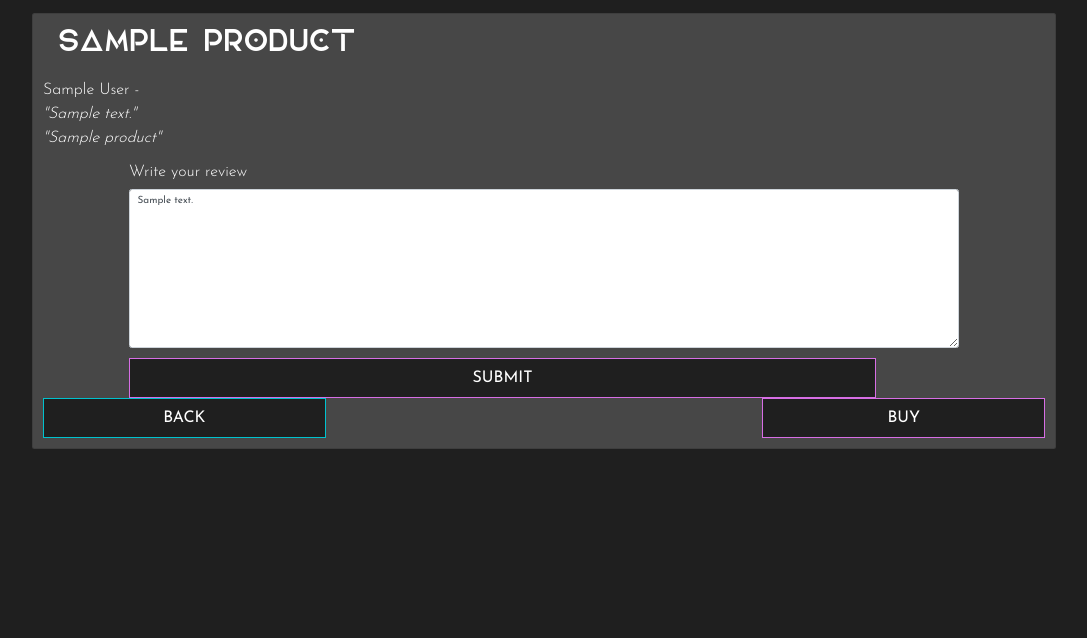
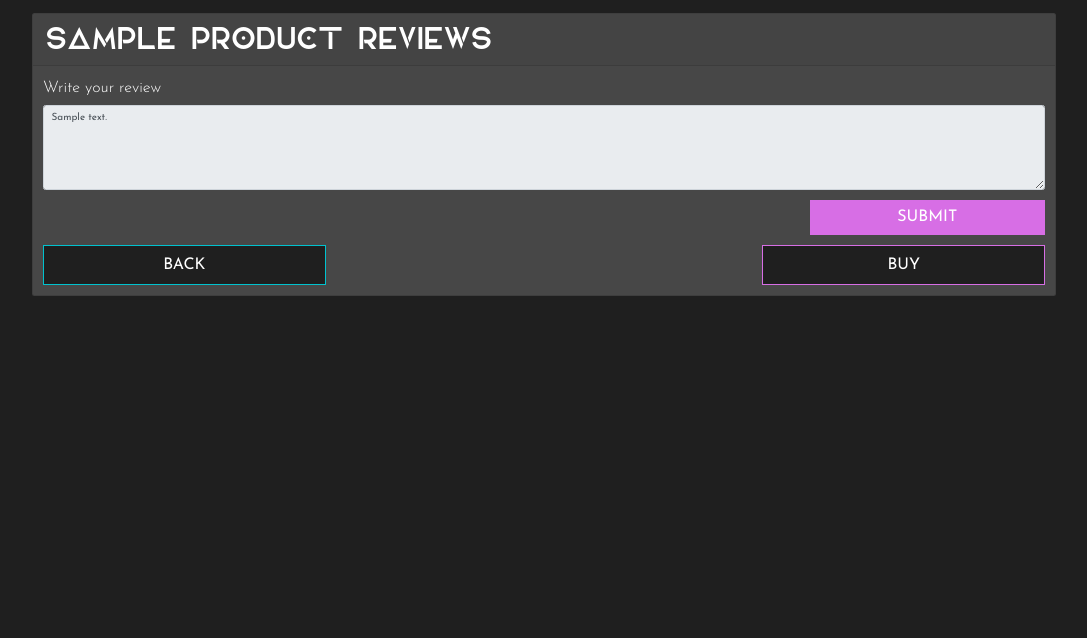
Before and after one commit to asdfractal/yggdrasil-labs, a Django app: page /products/1/reviews/ in a window 1280 px wide. Shown: the part 91-729 px from the top of the page, without its empty margins (96-1183 px from the left). Run offline with Django 4.2, Linux system fonts and the light colour scheme; a user stored in the database is signed in; tables that the repository leaves empty hold one stand-in row (values such as "Sample post"); style sheets or scripts are compiled from the project's sources; some libraries are stand-ins or nearby versions.

Commit message:
update form widget, template and styling

```diff
--- a/products/templates/product-reviews.html
+++ b/products/templates/product-reviews.html
@@ -2,38 +2,51 @@
 {% load static %}
 
 {% block content %}
+<div class="card">
+	<div class="card-header">
+		<h4 class="text-uppercase">{{ product.name }} reviews</h4>
+	</div>
+	<div class="card-body">
+		{% for review in reviews %}
+		{% if review.user_profile.user == request.user %}
+		<div class="row pb-3 review-form__wrapper" id="currentUserReview">
+			<form action="{% url 'product_reviews' product.id %}" method="POST">
+				<div class="col-12">
+					{% csrf_token %}
+					{{ form|crispy }}
+				</div>
+				<div class="col-4 offset-8 text-right">
+					<button class="btn button-secondary button__small">Submit</button>
+				</div>
+			</form>
+		</div>
+		{% else %}
+		<div class="row pb-3 review__wrapper">
+			<div class="col-12">
+				{% if review.user_profile.default_full_name|length > 0 %}
+				<p>{{ review.user_profile.default_full_name|capfirst }} -</p>
+				{% else %}
+				<p>{{ review.user_profile|capfirst }} -</p>
+				{% endif %}
 
-
-<div class="card">
-	<div class="card-body">
-		<div class="col-12 col-md-6 order-md-first pb-3">
-			<h4 class="card-title text-uppercase">{{ product.name }}</h4>
-		</div>
-		{% for review in reviews %}
-		<div class="row pb-3">
-			<div class="col-12">
-				<p>
-					{% if review.user_profile.default_full_name|length > 0 %}
-					{{ review.user_profile.default_full_name|capfirst }}
-					{% else %}
-					{{ review.user_profile|capfirst }}
-					{% endif %}
-					-</p>
 				<p class="font-italic">"{{ review.review_content }}"</p>
-				<p class="font-italic">"{{ review.product }}"</p>
 			</div>
 		</div>
+		{% endif %}
 		{% endfor %}
-		<div class="row">
-			<div class="col-10 offset-1">
-				<form action="{% url 'product_reviews' product.id %}" method="POST">
+		{% if user_review == "" %}
+		<div class="row review-form__wrapper" id="newUserReview">
+			<form action="{% url 'product_reviews' product.id %}" method="POST">
+				<div class="col-12">
 					{% csrf_token %}
 					{{ form|crispy }}
+				</div>
+				<div class="col-3 offset-9">
 					<button class="btn button-secondary-outline">Submit</button>
-				</form>
-			</div>
+				</div>
+			</form>
 		</div>
-
+		{% endif %}
 		<div class="row justify-content-between">
 			<div class="col-6 col-md-4">
 				<a href="{% url 'product_detail' product.id %}"><button
@@ -45,7 +58,4 @@
 		</div>
 	</div>
 </div>
-
-
-
 {% endblock content %}
--- a/products/views.py
+++ b/products/views.py
@@ -49,7 +49,6 @@ def product_reviews(request, product_id):
         if review.user_profile == user_profile:
             user_review = review
             form = ReviewForm(instance=user_review)
-            print(form)
 
     if request.method == "POST":
         if user_review != "":
@@ -70,6 +69,7 @@ def product_reviews(request, product_id):
         "product": product,
         "reviews": reviews,
         "form": form,
+        "user_review": user_review,
     }
 
     return render(request, "product-reviews.html", context)
--- a/reviews/forms.py
+++ b/reviews/forms.py
@@ -5,9 +5,12 @@ from .models import Review
 class ReviewForm(forms.ModelForm):
     class Meta:
         model = Review
-        fields = [
-            "review_content",
-        ]
+        fields = ["review_content"]
+        widgets = {
+            "review_content": forms.Textarea(
+                attrs={"disabled": True, "class": "review-form-textarea", "rows": 5,}
+            ),
+        }
 
     def __init__(self, *args, **kwargs):
         super().__init__(*args, **kwargs)
--- a/static/scss/components/_forms.scss
+++ b/static/scss/components/_forms.scss
@@ -2,12 +2,15 @@
   h1 {
     text-transform: uppercase;
   }
+
   h2 {
     margin-top: 1rem;
   }
+
   p {
     margin-top: 0.5rem;
   }
+
   input {
     border-radius: 0;
     box-sizing: unset;
@@ -15,3 +18,12 @@
     font-size: 1.4rem;
   }
 }
+
+.review-form__wrapper {
+
+  &>form {
+    width: 100%;
+  }
+}
+
+.review-form-textarea {}
```
